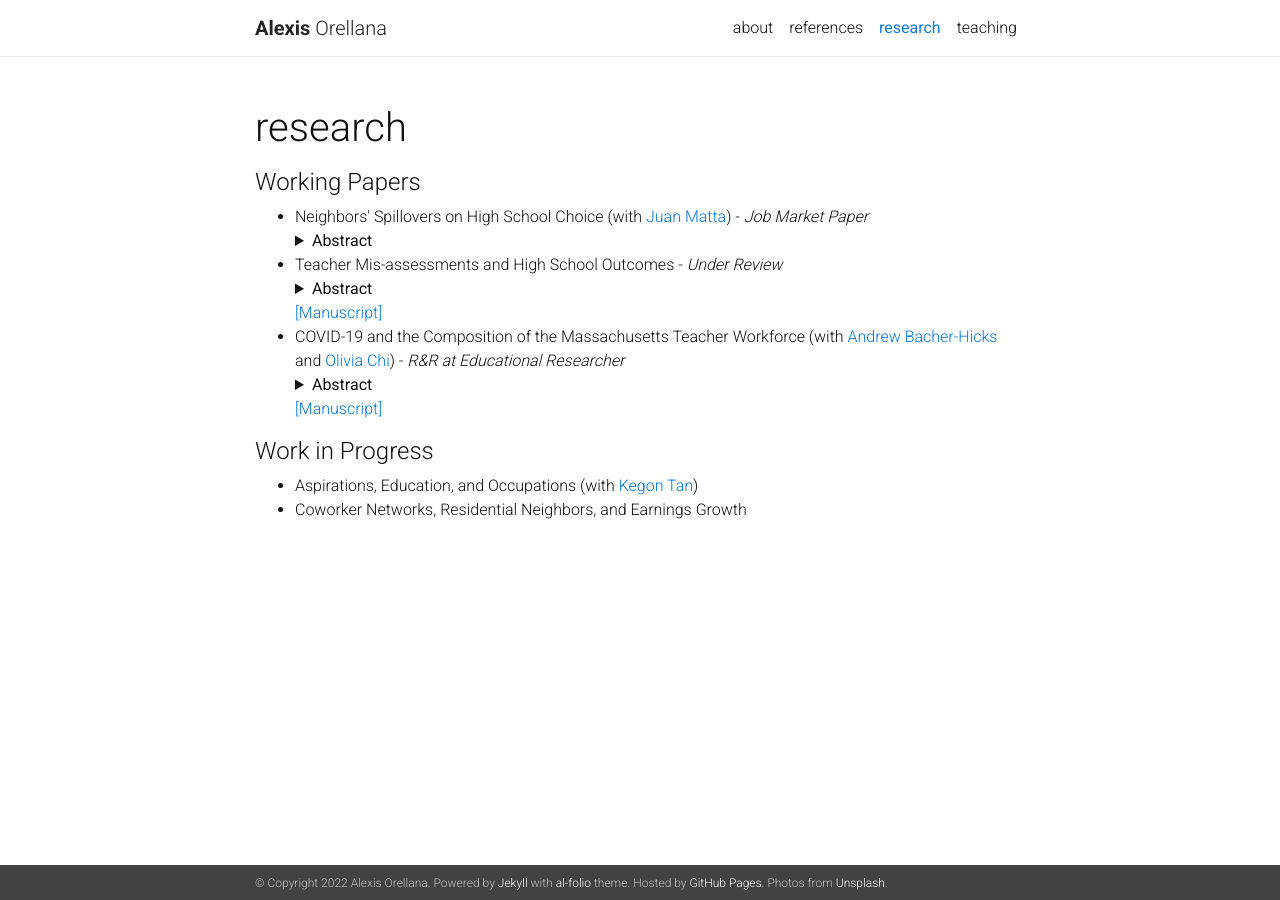
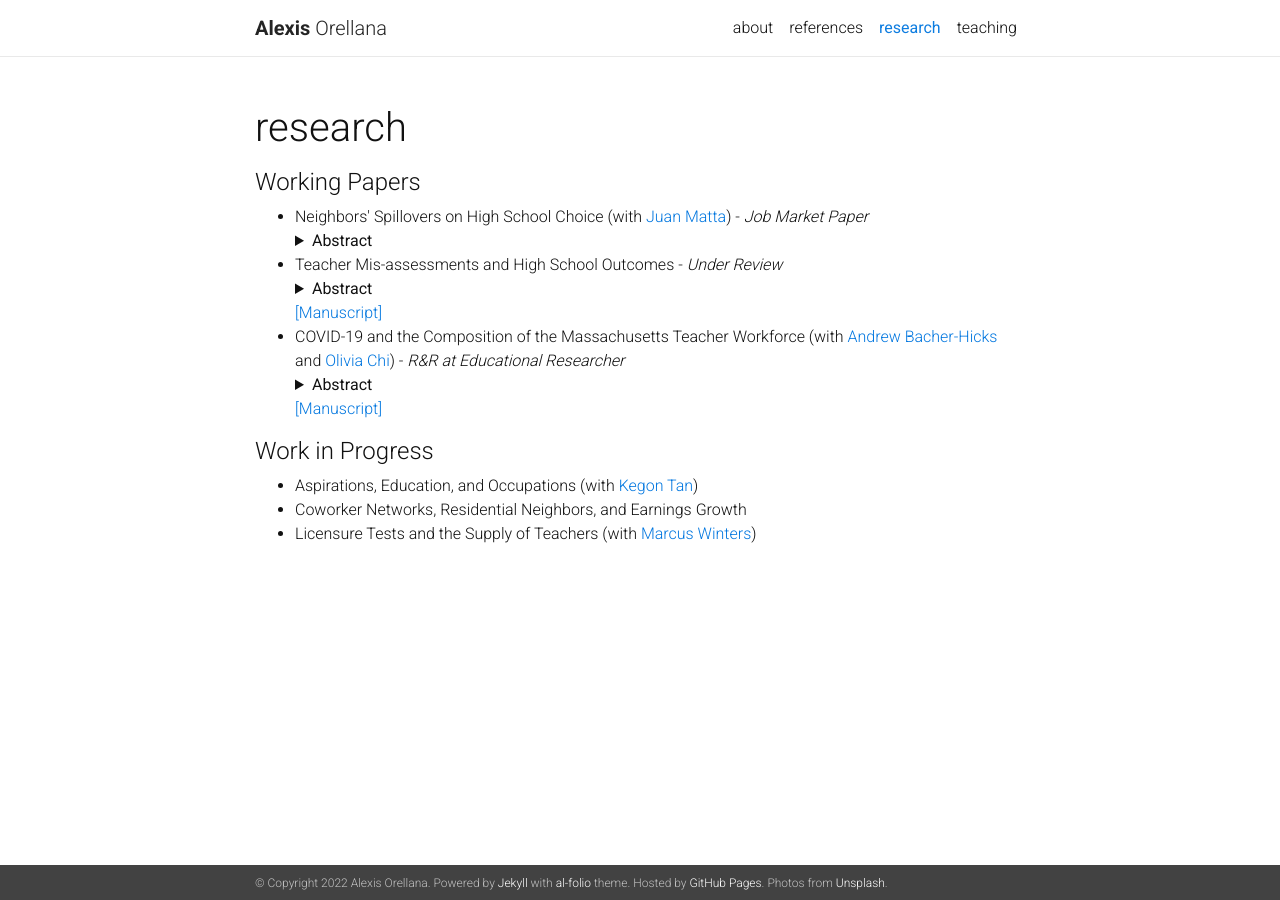
Before and after one commit to alexisorellana/alexisorellana.github.io, a Jekyll site: the page built from _pages/research.md, in a window 1280 px wide. Built offline with Jekyll 4.4.1, drawn with Linux system fonts in a browser that asks for light colours; nearby versions of some CDN libraries; a style sheet for code colours, icons or effects is not loaded.

Commit message:
update 08-11

```diff
--- a/_pages/research.md
+++ b/_pages/research.md
@@ -47,4 +47,7 @@ The unprecedented challenges of teaching during COVID-19 prompted fears of a mas
 <li> Aspirations, Education, and Occupations (with <a href="https://sites.google.com/site/kegontantk/" target="_blank">Kegon Tan</a>) </li>
 
 <li> Coworker Networks, Residential Neighbors, and Earnings Growth </li>
+
+<li> Licensure Tests and the Supply of Teachers (with <a href="https://sites.bu.edu/marcuswinters/" target="_blank">Marcus Winters</a>) </li>
+
 </ul>
```
